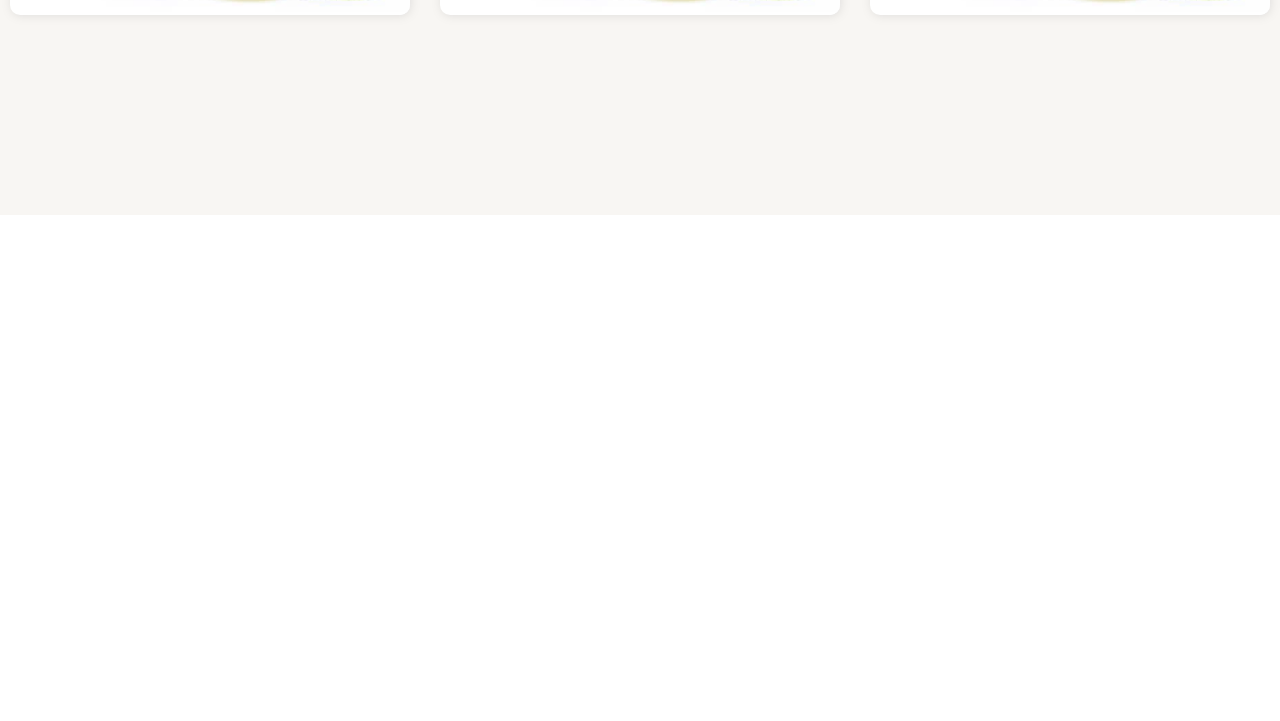
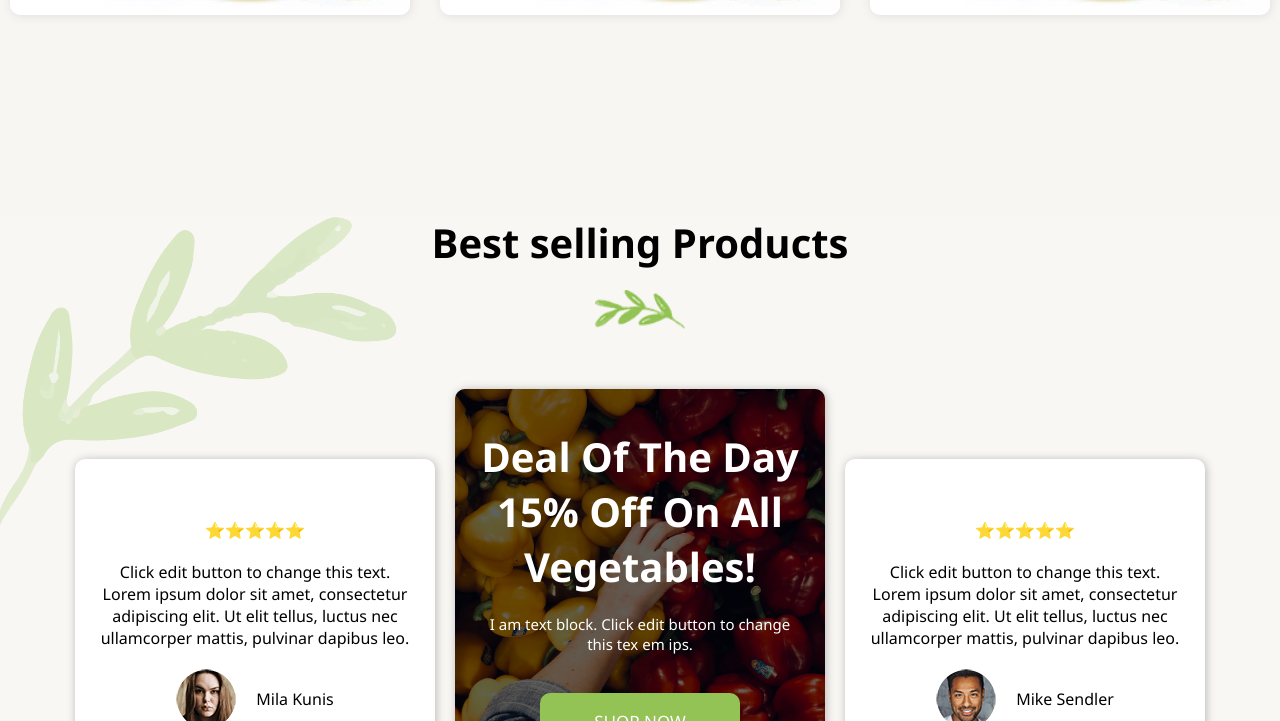
Before and after one commit to MuhammadUsama101/Organic-Store, a plain HTML site: page index.html in a window 1280 px wide. Shown: the part 2976-3697 px from the top of the page. Before the commit the page ends 3191 px from the top, so only its background shows below. Drawn offline with Linux system fonts and the light colour scheme.

Commit message:
updated at part 3

```diff
--- a/index.html
+++ b/index.html
@@ -138,5 +138,48 @@
             <img src="images/product11-free-img.jpg" alt="">
         </div>
     </section>
+    <!-- reviews -->
+    <section class="sps reviews">
+        <img style="width: 40rem;" src="images/logo-leaf2-free-img.png" alt="" class="rw-main-img">
+        <h2>Best selling Products</h2>
+        <img src="images/main-right.png" alt="">
+        <div class="sp-handle rw-handle">
+        <div class="sp1 sp rw rw1">
+            <div>⭐⭐⭐⭐⭐</div>
+            <p>Click edit button to change this text. Lorem ipsum dolor sit amet, consectetur adipiscing elit. Ut elit tellus, luctus nec ullamcorper mattis, pulvinar dapibus leo.</p>
+            <div class="down">
+                <img src="images/lrkii.png" alt="">
+                <p>Mila Kunis</p>
+            </div>
+        </div>
+        <div class="sp2 sp rw rw2">
+            <div class="rw-img"><img src="images/sydney-rae-668606-unsplash.jpg" alt=""></div>
+            <div class="content">
+                <div>
+                    <h2>Deal Of The Day 15% Off On All Vegetables!</h2>
+                    <p>I am text block. Click edit button to change this tex em ips.</p>
+                </div>
+                <button>SHOP NOW</button>
+            </div>
+        </div>
+        <div class="sp3 sp rw rw1">
+            <div>⭐⭐⭐⭐⭐</div>
+            <p>Click edit button to change this text. Lorem ipsum dolor sit amet, consectetur adipiscing elit. Ut elit tellus, luctus nec ullamcorper mattis, pulvinar dapibus leo.</p>
+            <div class="down">
+                <img src="images/larka.png" alt="">
+                <p>Mike Sendler</p>
+            </div>
+        </div>
+    </div>
+    </section>
+    <!-- logos -->
+    <section class="logos">
+        <h2>Featured Brands:</h2>
+        <img src="images/logoipsum-round.svg" alt="">
+        <img src="images/Logo.svg" alt="">
+        <img src="images/logoipsum-rec.svg" alt="">
+        <img src="images/logoipsum-tree.svg" alt="">
+        <img src="images/logoipsum-wifi.svg" alt="">
+    </section>
 </body>
 </html>
--- a/style.css
+++ b/style.css
@@ -194,3 +194,85 @@ button{
 .fh>h2{
     margin-left: 3rem;
 }
+
+.rw{
+    width: 36rem;
+    height: 33rem;
+    border-radius: 1rem;
+    box-shadow: 1px 1px 10px rgba(0, 0, 0, 0.262);
+}
+.rw1{
+    align-items: center;
+    text-align: center;
+    justify-content: center;
+    padding: 2rem;
+    gap: 2rem;
+    font-size: 1.6rem;
+    background-color: white;
+}
+.down{
+    display: flex;
+    align-items: center;
+    gap: 2rem;
+}
+.rw2{
+    position: relative;
+    width: 37rem;
+    height: 40rem;
+    color: white;
+    overflow: hidden;
+}
+.rw-img{
+    width: 100%;
+    height: 100%;
+    position: absolute;
+    background-color: black;
+}
+.rw-img>img{
+    width: 100%;
+    height: 100%;
+    opacity: 0.4;
+    object-fit: cover;
+    transition: 0.1s linear;
+}
+.content{
+    z-index: 1;
+    display: flex;
+    flex-direction: column;
+    align-items: center;
+    justify-content: space-evenly;
+    height: 100%;
+    text-align: center;
+    padding: 2rem;
+    gap: 2rem;
+}
+.content>div>h2{
+    font-size: 4rem;
+    padding-bottom: 2rem;
+}
+.rw2:hover .rw-img>img{
+    opacity: 0.2;
+}
+.rw-handle{
+    align-items: end;
+}
+.reviews{
+    position: relative;
+    background-color: #F8F7F4;
+}
+.rw-main-img{
+    position: absolute;
+    left: 0rem;
+    top: 0rem;
+    opacity: 0.3;
+}
+.logos{
+    display: flex;
+    align-items: center;
+    justify-content: center;
+    gap: 2rem;
+    background-color: #F6F5F2;
+}
+.logos>h2{
+    font-size: 2.5rem;
+}
```
